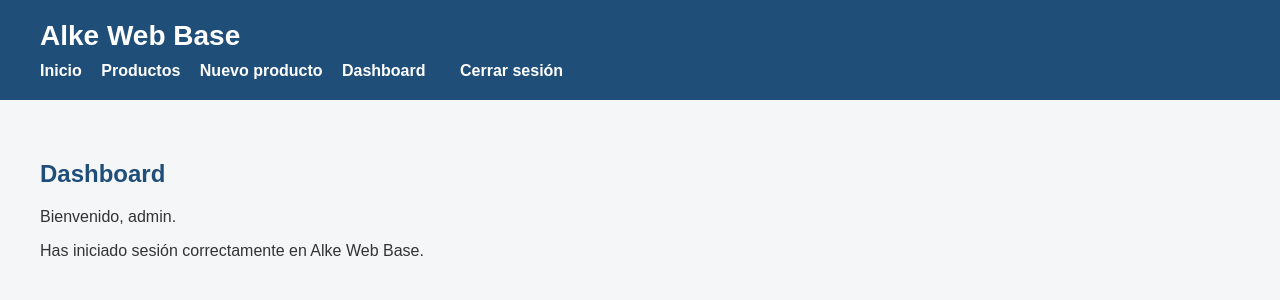
After one commit to ignaciotrujilloleiva/Proyecto-Modulo-6-Desarrollo-Web-Django, a Django app: page /dashboard/ in a window 1280 px wide. The commit adds this page. Shown: the top 300 px of the page. Run offline with Django 5.2, Linux system fonts and the light colour scheme; a user stored in the database is signed in.

Commit message:
Login, Logout y Dashboard

```diff
--- a/alke_web/settings.py
+++ b/alke_web/settings.py
@@ -116,3 +116,9 @@ USE_TZ = True
 # https://docs.djangoproject.com/en/6.0/howto/static-files/
 
 STATIC_URL = 'static/'
+
+#Redireccionamiento del Login y Logout
+
+LOGIN_REDIRECT_URL = '/dashboard/'
+LOGOUT_REDIRECT_URL = '/login/'
+LOGIN_URL = '/login/'
--- a/webapp/static/webapp/style.css
+++ b/webapp/static/webapp/style.css
@@ -36,7 +36,8 @@ h2 {
     color: #1f4e79;
 }
 
-form {
+/* Aplicar estos estilos solo a formularios dentro de main */
+main form {
     background-color: white;
     padding: 20px;
     border-radius: 8px;
@@ -44,7 +45,7 @@ form {
     box-shadow: 0 2px 6px rgba(0, 0, 0, 0.08);
 }
 
-form p {
+main form p {
     margin-bottom: 15px;
 }
 
@@ -67,3 +68,30 @@ input, textarea {
     margin-top: 4px;
     box-sizing: border-box;
 }
+
+/* Estilos específicos del formulario logout */
+nav .logout-form {
+    display: inline;
+    background: none;
+    padding: 0;
+    margin: 0;
+    box-shadow: none;
+    border-radius: 0;
+    max-width: none;
+}
+
+nav .logout-form button {
+    background: none;
+    border: none;
+    color: white;
+    font-weight: bold;
+    cursor: pointer;
+    margin-left: 15px;
+    font-size: 16px;
+    padding: 0;
+}
+
+nav .logout-form button:hover {
+    text-decoration: underline;
+    background: none;
+}
--- a/webapp/templates/webapp/base.html
+++ b/webapp/templates/webapp/base.html
@@ -16,6 +16,17 @@
             <a href="{% url 'inicio' %}">Inicio</a>
             <a href="{% url 'productos' %}">Productos</a>
             <a href="{% url 'crear_producto' %}">Nuevo producto</a>
+
+            {% if user.is_authenticated %}
+            <a href="{% url 'dashboard' %}">Dashboard</a>
+
+            <form action="{% url 'logout' %}" method="POST" class="logout-form">
+                {% csrf_token %}
+                <button type="submit">Cerrar sesión</button>
+            </form>
+            {% else %}
+            <a href="{% url 'login' %}">Iniciar sesión</a>
+            {% endif %}
         </nav>
     </header>
 
--- /dev/null
+++ b/webapp/templates/webapp/dashboard.html
@@ -0,0 +1,9 @@
+{% extends 'webapp/base.html' %}
+
+{% block title %}Dashboard | Alke Web Base{% endblock %}
+
+{% block content %}
+    <h2>Dashboard</h2>
+    <p>Bienvenido, {{ user.username }}.</p>
+    <p>Has iniciado sesión correctamente en Alke Web Base.</p>
+{% endblock %}
--- a/webapp/urls.py
+++ b/webapp/urls.py
@@ -2,10 +2,14 @@
 #Cuando se entre en la ruta vacía de esta app se ejecutara la vista inicio
 #Agregamos ruta productos
 from django.urls import path
-from .views import inicio, lista_productos, crear_producto
+from django.contrib.auth import views as auth_views
+from .views import inicio, lista_productos, crear_producto, dashboard_view
 
 urlpatterns = [
     path('', inicio, name='inicio'),
     path('productos/', lista_productos, name='productos'),
     path('productos/nuevo/', crear_producto, name='crear_producto'),
+    path('dashboard/', dashboard_view, name='dashboard'),
+    path('login/', auth_views.LoginView.as_view(template_name='webapp/login.html'), name='login'),
+    path('logout/', auth_views.LogoutView.as_view(), name='logout'),
 ]
--- a/webapp/views.py
+++ b/webapp/views.py
@@ -1,5 +1,7 @@
 #Ahora se utilizara render
 from django.shortcuts import render, redirect
+#Importación del decorador login_requiered para proteger la vista dashboard
+from django.contrib.auth.decorators import login_required
 #Importación de modelo producto
 from .models import Producto
 from .forms import ProductoForm
@@ -27,3 +29,8 @@ def crear_producto(request):
         form = ProductoForm()
 
     return render(request, 'webapp/crear_producto.html', {'form': form})
+
+#ruta protegida, necesita el usuario estar logueado
+@login_required
+def dashboard_view(request):
+    return render(request, 'webapp/dashboard.html')
```
Also changed, not shown: webapp/templates/webapp/login.html (added, +17 -0 lines), db.sqlite3.
